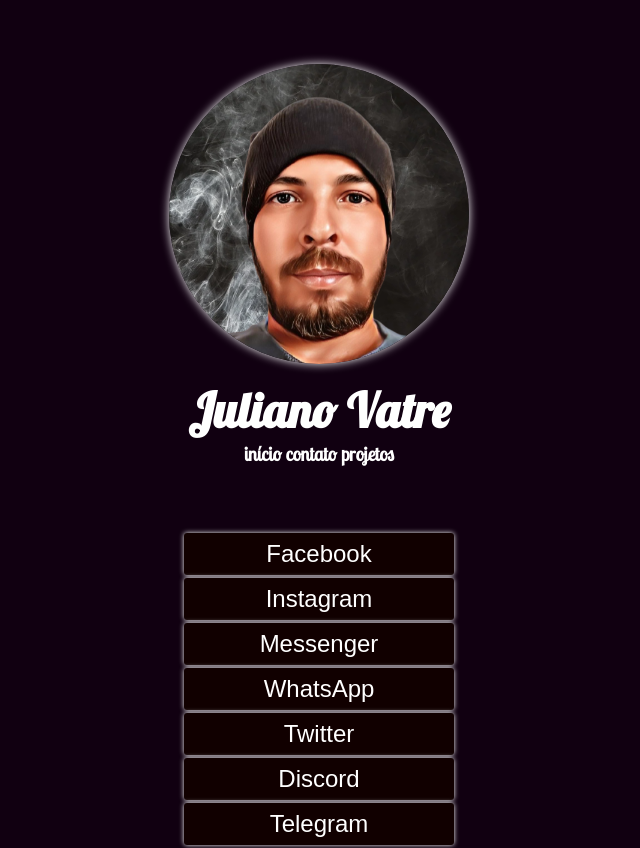
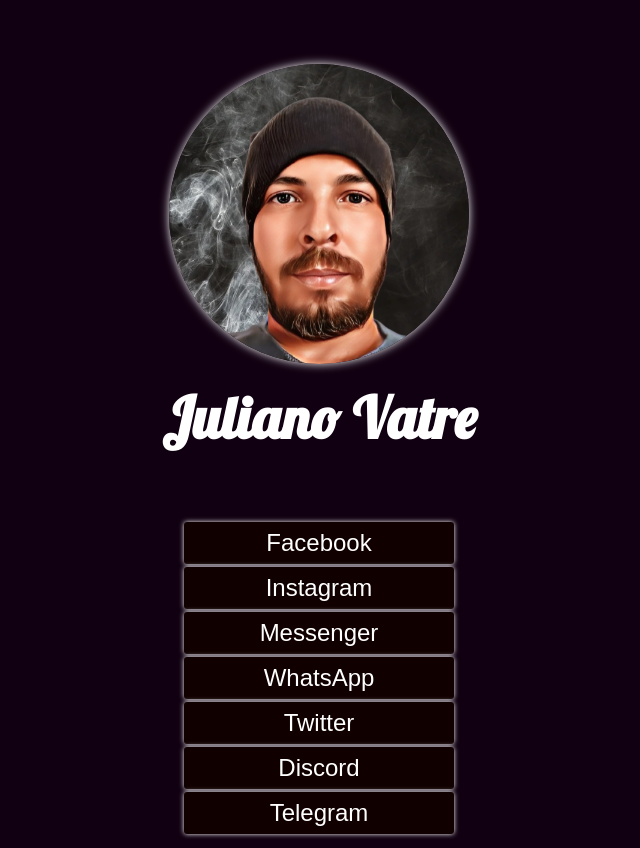
Before and after one commit to vatrinux/biolinks, a plain HTML site: page index.html in a window 1280 px wide. Shown: the top 848 px of the page, without its empty margins (321-961 px from the left). Drawn offline with Linux system fonts and the light colour scheme.

Commit message:
Update files

```diff
--- a/index.html
+++ b/index.html
@@ -13,18 +13,19 @@
 
 <body>
     <header>
+        <div class="perf">
             <img src="img/perfil.png" alt="Foto de perfil">
-        <p>
-            <a href="#">Juliano Vatre</a>
-        </p>
-        <div>
+            <p>Juliano Vatre</p>
+        </div>
+        <!-- <div class="menu">
             <a href="#">início</a>
             <a href="#">contato</a>
             <a href="#">projetos</a>
-        </div>
+        </div> -->
     </header>
 
     <main>
+        <div class="buttons">
             <a href="https://facebook.com/juliano.vatre" target="_blank">
             <button class="facebook">Facebook</button>
             </a><br>
@@ -46,6 +47,7 @@
             <a href="https://t.me/julianovatre" target="_blank">
             <button class="telegram">Telegram</button>
             </a><br>
+        </div>
     </main>
 
     <footer>
--- a/style.css
+++ b/style.css
@@ -10,6 +10,7 @@
     src: url(fonts/LobsterTwo-Regular.ttf);
 }
 
+/* CONFIGURAÇÕES DE ATALHOS */
 :root {
     --color0: #dddada;
     --facebook: #1877f2;
@@ -21,11 +22,13 @@
     --telegram: #29a9ea;
 }
 
+/* CONFIGURAÇÕES UNIVERSAIS */
 * {
     margin: 0;
     padding: 0;
 }
 
+/* CONFIGURAÇÕES DO CORPO */
 body {
     font-family: Arial, Helvetica, sans-serif;
     background-color: #101;
@@ -33,13 +36,18 @@ body {
     height: 100%;
 }
 
-header {
+/* CONFIGURAÇÕES DO CABEÇALHO */
+header div {
+    font-family: 'Lobster Two', cursive;
+    font-size: 1.2em;
+    font-weight: bold;
+    color: #fff;
     text-align: center;
     margin-top: 5%;
     margin-bottom: 5%;
 }
 
-header img {
+div.perf img {
     height: 300px;
     width: 300px;
     margin-bottom: 10px;
@@ -47,7 +55,7 @@ header img {
     box-shadow: 0 0 10px #fff;
 }
 
-header p {
+div.perf p {
     font-family: 'Lobster', cursive;
     font-size: 3em;
     font-weight: bold;
@@ -56,23 +64,13 @@ header p {
     text-align: center;
 }
 
-header a {
-    text-decoration: none;
+div.perf p:hover {
     color: #fff;
+    text-shadow: 0 0 20px #fff;
+    cursor: pointer;
 }
 
-header a:hover {
-    color: #fff;
-    text-shadow: 0 0 20px #fff;
-}
-
-header div {
-    font-family: 'Lobster Two', cursive;
-    font-size: 1.2em;
-    font-weight: bold;
-    color: #fff;
-}
-
+/* CONFIGURAÇÕES DO MAIN */
 main {
     text-align: center;
 }
@@ -139,6 +137,7 @@ main a button.telegram:hover {
     box-shadow: 0 0 10px var(--telegram);
 }
 
+/* CONFIGURAÇÕES DO RODAPÉ */
 footer {
     font-family: 'Lobster Two', cursive;
     font-size: 1.1em;
```
Lines whose indentation alone changed are shown as unchanged.
